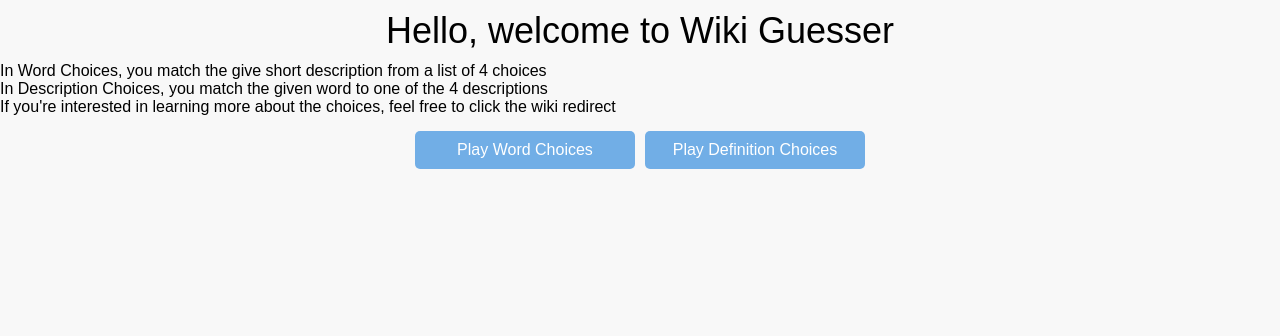
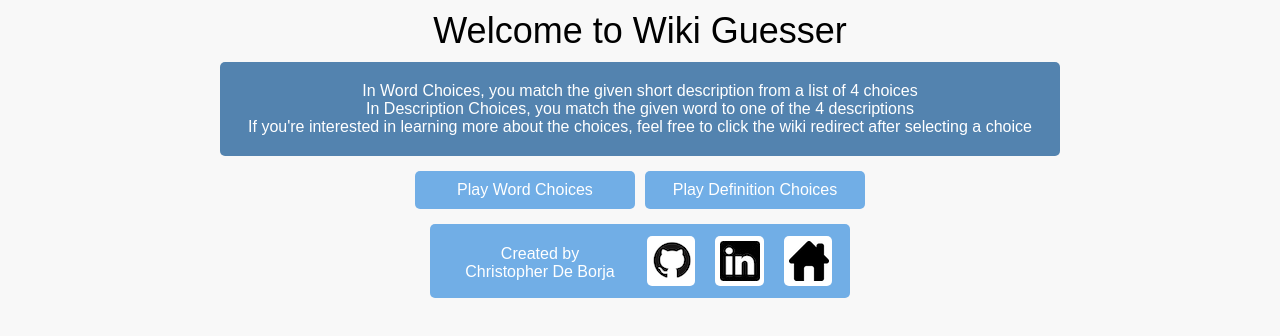
Before and after one commit to cdeborja/rankings, a website: page lib/html/mainPage.html in a window 1280 px wide. Drawn offline with Linux system fonts and the light colour scheme.

Commit message:
Created author navigation

```diff
--- a/css/app.css
+++ b/css/app.css
@@ -173,6 +173,61 @@ h1 {
   transform: translateY(-50%) translateX(100%);
 }
 
+.description-box {
+  color: #FFFFFF;
+  padding: 20px;
+  background: #5383af;
+  text-align: center;
+  border-radius: 5px;
+  max-width: 800px;
+  width: 100%;
+  margin: 0 auto;
+}
+
+.author-wrapper {
+  width: 400px;
+  padding: 10px;
+  border-radius: 5px;
+  margin: 0 auto;
+  background: #71aee6;
+}
+
+.author-wrapper > div {
+  color:white;
+  line-height: 75px;
+  width: 200px;
+  position: absolute;
+  text-align: center;
+  float: left;
+}
+
+.author-wrapper > div:first-child{
+  line-height: 40px;
+}
+
+
+.author-navigation {
+  margin: 0 auto;
+  width: 400px;
+  display: table;
+  border-spacing: 8px 2px;
+}
+
+.author-navigation > li {
+  float: right;
+  padding: 5px;
+  border-radius: 5px;
+  height: 40px;
+  width: 10%;
+  margin: 0 10px;
+  text-align: center;
+  background: #FFFFFF;
+}
+
+.author-navigation > li:first-child {
+  margin: 0 0 0 10px;
+}
+
 #game-select {
   margin: 10px auto;
   width: 460px;
--- a/lib/html/mainPage.html
+++ b/lib/html/mainPage.html
@@ -5,12 +5,23 @@
 </head>
 
 <body>
-  <h1>Hello, welcome to Wiki Guesser</h1>
-  <p> In Word Choices, you match the give short description from a list of 4 choices</p>
-  <p> In Description Choices, you match the given word to one of the 4 descriptions</p>
-  <p> If you're interested in learning more about the choices, feel free to click the wiki redirect</p>
+  <h1>Welcome to Wiki Guesser</h1>
+  <div class="description-box">
+    <p> In Word Choices, you match the given short description from a list of 4 choices</p>
+    <p> In Description Choices, you match the given word to one of the 4 descriptions</p>
+    <p> If you're interested in learning more about the choices, feel free to click the wiki redirect after selecting a choice</p>
+  </div>
   <div id="game-select" class="group">
     <div class="nav-button" onclick="goToMultipleWord()">Play Word Choices</div>
     <div class="nav-button" onclick="goToMultipleDescription()">Play Definition Choices</div>
   </div>
+  <div class="author-wrapper">
+    <div>Created by</div>
+    <div>Christopher De Borja</div>
+    <ul class="group author-navigation">
+      <li><a href="http://www.christopherdeborja.com"><img src="../../images/profile.png"/></a></li>
+      <li><a href="http://www.linkedin.com/in/christopherdeborja"><img src="../../images/LinkedIn.jpg"/></a></li>
+      <li><a href="http://www.github.com/cdeborja"><img src="../../images/GitHub.png"/></a></li>
+    </ul>
+  </div>
 </body>
```
Also changed, not shown: wikiguesser.js (+12 -0 lines), images/GitHub.png (added), images/LinkedIn.jpg (added), images/profile.png (added).
